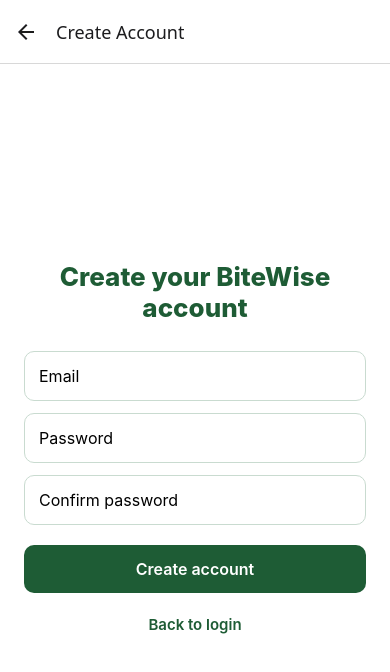
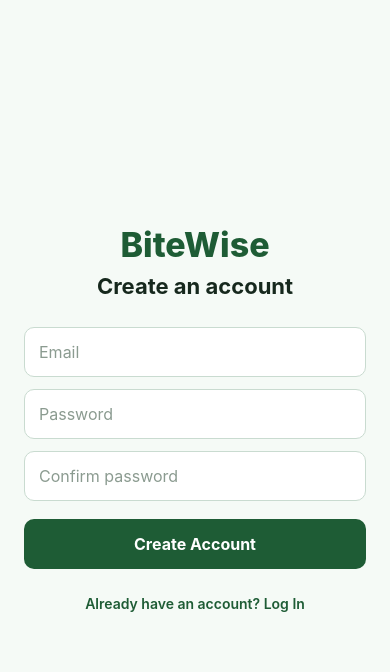
Before and after one commit to Solana-500/BiteWise, a React Native app: screen /SignUp in a window 390 px wide. Shown: the top 672 px of the page. Built offline with nearby package versions, Linux system fonts and the light colour scheme.

Commit message:
Implement Supabase authentication flow

```diff
--- a/App.tsx
+++ b/App.tsx
@@ -1,27 +1,61 @@
+import { useEffect, useState } from 'react'
+import { ActivityIndicator, View } from 'react-native'
 import { NavigationContainer } from '@react-navigation/native'
 import { createNativeStackNavigator } from '@react-navigation/native-stack'
+import type { Session } from '@supabase/supabase-js'
 
 import LoginScreen from './screens/LoginScreen'
 import SignUpScreen from './screens/SignUpScreen'
+import HomeScreen from './screens/HomeScreen'
+import { supabase } from './services/supabase'
 import type { RootStackParamList } from './types/navigation'
 
 const Stack = createNativeStackNavigator<RootStackParamList>()
 
 export default function App() {
+  const [session, setSession] = useState<Session | null>(null)
+  const [loading, setLoading] = useState(true)
+
+  useEffect(() => {
+    async function loadSession() {
+      const {
+        data: { session },
+      } = await supabase.auth.getSession()
+
+      setSession(session)
+      setLoading(false)
+    }
+
+    loadSession()
+
+    const {
+      data: { subscription },
+    } = supabase.auth.onAuthStateChange((_event, updatedSession) => {
+      setSession(updatedSession)
+    })
+
+    return () => subscription.unsubscribe()
+  }, [])
+
+  if (loading) {
+    return (
+      <View style={{ flex: 1, justifyContent: 'center' }}>
+        <ActivityIndicator size="large" color="#1E5C35" />
+      </View>
+    )
+  }
+
   return (
     <NavigationContainer>
-      <Stack.Navigator>
-        <Stack.Screen
-          name="Login"
-          component={LoginScreen}
-          options={{ title: 'BiteWise Login' }}
-        />
-
-        <Stack.Screen
-          name="SignUp"
-          component={SignUpScreen}
-          options={{ title: 'Create Account' }}
-        />
+      <Stack.Navigator screenOptions={{ headerShown: false }}>
+        {session ? (
+          <Stack.Screen name="Home" component={HomeScreen} />
+        ) : (
+          <>
+            <Stack.Screen name="Login" component={LoginScreen} />
+            <Stack.Screen name="SignUp" component={SignUpScreen} />
+          </>
+        )}
       </Stack.Navigator>
     </NavigationContainer>
   )
--- /dev/null
+++ b/screens/HomeScreen.tsx
@@ -0,0 +1,72 @@
+import { Alert, StyleSheet, Text, TouchableOpacity, View } from 'react-native'
+import { supabase } from '../services/supabase'
+
+export default function HomeScreen() {
+  async function handleLogout() {
+    const { error } = await supabase.auth.signOut()
+
+    if (error) {
+      Alert.alert('Logout failed', error.message)
+      return
+    }
+
+    Alert.alert('Logged out', 'You have been logged out successfully.')
+  }
+
+  return (
+    <View style={styles.container}>
+      <Text style={styles.logo}>BiteWise</Text>
+
+      <Text style={styles.title}>You are logged in.</Text>
+
+      <Text style={styles.subtitle}>
+        Your React Native app is now connected to Supabase Auth.
+      </Text>
+
+      <TouchableOpacity style={styles.button} onPress={handleLogout}>
+        <Text style={styles.buttonText}>Log Out</Text>
+      </TouchableOpacity>
+    </View>
+  )
+}
+
+const styles = StyleSheet.create({
+  container: {
+    alignItems: 'center',
+    backgroundColor: '#F5FAF6',
+    flex: 1,
+    justifyContent: 'center',
+    padding: 24,
+  },
+  logo: {
+    color: '#1E5C35',
+    fontSize: 34,
+    fontWeight: '800',
+    marginBottom: 18,
+  },
+  title: {
+    color: '#16281D',
+    fontSize: 22,
+    fontWeight: '700',
+    marginBottom: 8,
+  },
+  subtitle: {
+    color: '#5C7267',
+    fontSize: 15,
+    lineHeight: 22,
+    marginBottom: 26,
+    textAlign: 'center',
+  },
+  button: {
+    alignItems: 'center',
+    backgroundColor: '#B3261E',
+    borderRadius: 10,
+    paddingVertical: 14,
+    width: '100%',
+  },
+  buttonText: {
+    color: '#FFFFFF',
+    fontSize: 16,
+    fontWeight: '700',
+  },
+})
--- a/screens/LoginScreen.tsx
+++ b/screens/LoginScreen.tsx
@@ -8,11 +8,12 @@ import {
   TouchableOpacity,
   View,
 } from 'react-native'
+import type { NativeStackScreenProps } from '@react-navigation/native-stack'
+
 import { supabase } from '../services/supabase'
+import type { RootStackParamList } from '../types/navigation'
 
-type Props = {
-  navigation: any
-}
+type Props = NativeStackScreenProps<RootStackParamList, 'Login'>
 
 export default function LoginScreen({ navigation }: Props) {
   const [email, setEmail] = useState('')
@@ -36,53 +37,56 @@ export default function LoginScreen({ navigation }: Props) {
 
     if (error) {
       Alert.alert('Login failed', error.message)
-      return
     }
-
-    Alert.alert('Success', 'You are logged in.')
   }
 
   return (
     <View style={styles.container}>
       <Text style={styles.logo}>BiteWise</Text>
-
       <Text style={styles.subtitle}>
-        Sign in to your nutrition account.
+        Sign in to continue your nutrition journey.
       </Text>
 
       <TextInput
-        style={styles.input}
-        placeholder="Email"
-        value={email}
-        onChangeText={setEmail}
-        keyboardType="email-address"
         autoCapitalize="none"
         autoCorrect={false}
+        keyboardType="email-address"
+        onChangeText={setEmail}
+        placeholder="Email"
+        placeholderTextColor="#8B9B90"
+        style={styles.input}
+        value={email}
       />
 
       <TextInput
+        onChangeText={setPassword}
+        placeholder="Password"
+        placeholderTextColor="#8B9B90"
+        secureTextEntry
         style={styles.input}
-        placeholder="Password"
         value={password}
-        onChangeText={setPassword}
-        secureTextEntry
       />
 
-      {/* Main Action Button */}
-      {loading ? (
-        <ActivityIndicator size="large" color="#1E5C35" />
-      ) : (
-        <TouchableOpacity style={styles.primaryButton} onPress={handleLogin}>
-          <Text style={styles.primaryButtonText}>Log in</Text>
-        </TouchableOpacity>
-      )}
+      <TouchableOpacity
+        disabled={loading}
+        onPress={handleLogin}
+        style={[styles.button, loading && styles.disabledButton]}
+      >
+        {loading ? (
+          <ActivityIndicator color="#FFFFFF" />
+        ) : (
+          <Text style={styles.buttonText}>Log In</Text>
+        )}
+      </TouchableOpacity>
 
-      {/* Secondary Navigation Button */}
       <TouchableOpacity
-        style={styles.secondaryButton}
+        disabled={loading}
         onPress={() => navigation.navigate('SignUp')}
+        style={styles.linkButton}
       >
-        <Text style={styles.secondaryButtonText}>Create an account</Text>
+        <Text style={styles.linkText}>
+          Don&apos;t have an account? Sign Up
+        </Text>
       </TouchableOpacity>
     </View>
   )
@@ -90,52 +94,60 @@ export default function LoginScreen({ navigation }: Props) {
 
 const styles = StyleSheet.create({
   container: {
+    backgroundColor: '#F5FAF6',
     flex: 1,
     justifyContent: 'center',
     padding: 24,
-    backgroundColor: '#FFFFFF',
   },
   logo: {
     color: '#1E5C35',
-    fontSize: 32,
+    fontSize: 34,
     fontWeight: '800',
+    marginBottom: 8,
     textAlign: 'center',
-    marginBottom: 8,
   },
   subtitle: {
     color: '#5C7267',
     fontSize: 15,
+    lineHeight: 22,
+    marginBottom: 28,
     textAlign: 'center',
-    marginBottom: 28,
   },
   input: {
+    backgroundColor: '#FFFFFF',
     borderColor: '#C9DBD0',
     borderRadius: 10,
     borderWidth: 1,
+    color: '#16281D',
     fontSize: 16,
     marginBottom: 12,
     padding: 14,
   },
-  primaryButton: {
+  button: {
+    alignItems: 'center',
     backgroundColor: '#1E5C35',
+    borderRadius: 10,
+    justifyContent: 'center',
+    marginTop: 6,
+    minHeight: 50,
     paddingVertical: 14,
-    borderRadius: 10,
-    alignItems: 'center',
-    marginTop: 8,
   },
-  primaryButtonText: {
+  disabledButton: {
+    opacity: 0.65,
+  },
+  buttonText: {
     color: '#FFFFFF',
     fontSize: 16,
-    fontWeight: '600',
+    fontWeight: '700',
   },
-  secondaryButton: {
-    paddingVertical: 14,
+  linkButton: {
     alignItems: 'center',
-    marginTop: 8,
+    marginTop: 18,
+    padding: 8,
   },
-  secondaryButtonText: {
+  linkText: {
     color: '#1E5C35',
-    fontSize: 15,
+    fontSize: 14,
     fontWeight: '600',
   },
 })
--- a/screens/SignUpScreen.tsx
+++ b/screens/SignUpScreen.tsx
@@ -8,11 +8,12 @@ import {
   TouchableOpacity,
   View,
 } from 'react-native'
+import type { NativeStackScreenProps } from '@react-navigation/native-stack'
+
 import { supabase } from '../services/supabase'
+import type { RootStackParamList } from '../types/navigation'
 
-type Props = {
-  navigation: any
-}
+type Props = NativeStackScreenProps<RootStackParamList, 'SignUp'>
 
 export default function SignUpScreen({ navigation }: Props) {
   const [email, setEmail] = useState('')
@@ -22,14 +23,14 @@ export default function SignUpScreen({ navigation }: Props) {
 
   async function handleSignUp() {
     if (!email || !password || !confirmPassword) {
-      Alert.alert('Missing information', 'Complete all fields.')
+      Alert.alert('Missing information', 'Please complete all fields.')
       return
     }
 
     if (password.length < 6) {
       Alert.alert(
         'Password too short',
-        'Your password must contain at least 6 characters.'
+        'Use a password with at least 6 characters.'
       )
       return
     }
@@ -41,7 +42,7 @@ export default function SignUpScreen({ navigation }: Props) {
 
     setLoading(true)
 
-    const { error } = await supabase.auth.signUp({
+    const { data, error } = await supabase.auth.signUp({
       email: email.trim(),
       password,
     })
@@ -53,59 +54,70 @@ export default function SignUpScreen({ navigation }: Props) {
       return
     }
 
+    if (!data.session) {
       Alert.alert(
         'Account created',
-      'Your account has been created. Check your email if confirmation is enabled.'
+        'Check your email to confirm your account, then return and log in.'
       )
+    } else {
+      Alert.alert('Account created', 'You are now logged in.')
+    }
 
     navigation.navigate('Login')
   }
 
   return (
     <View style={styles.container}>
-      <Text style={styles.title}>Create your BiteWise account</Text>
+      <Text style={styles.logo}>BiteWise</Text>
+      <Text style={styles.title}>Create an account</Text>
 
       <TextInput
-        style={styles.input}
-        placeholder="Email"
-        value={email}
-        onChangeText={setEmail}
-        keyboardType="email-address"
         autoCapitalize="none"
         autoCorrect={false}
+        keyboardType="email-address"
+        onChangeText={setEmail}
+        placeholder="Email"
+        placeholderTextColor="#8B9B90"
+        style={styles.input}
+        value={email}
       />
 
       <TextInput
+        onChangeText={setPassword}
+        placeholder="Password"
+        placeholderTextColor="#8B9B90"
+        secureTextEntry
         style={styles.input}
-        placeholder="Password"
         value={password}
-        onChangeText={setPassword}
-        secureTextEntry
       />
 
       <TextInput
+        onChangeText={setConfirmPassword}
+        placeholder="Confirm password"
+        placeholderTextColor="#8B9B90"
+        secureTextEntry
         style={styles.input}
-        placeholder="Confirm password"
         value={confirmPassword}
-        onChangeText={setConfirmPassword}
-        secureTextEntry
       />
 
-      {/* Primary Action Button */}
+      <TouchableOpacity
+        disabled={loading}
+        onPress={handleSignUp}
+        style={[styles.button, loading && styles.disabledButton]}
+      >
         {loading ? (
-        <ActivityIndicator size="large" color="#1E5C35" />
+          <ActivityIndicator color="#FFFFFF" />
         ) : (
-        <TouchableOpacity style={styles.primaryButton} onPress={handleSignUp}>
-          <Text style={styles.primaryButtonText}>Create account</Text>
+          <Text style={styles.buttonText}>Create Account</Text>
+        )}
       </TouchableOpacity>
-      )}
 
-      {/* Secondary Navigation Button */}
       <TouchableOpacity
-        style={styles.secondaryButton}
+        disabled={loading}
         onPress={() => navigation.navigate('Login')}
+        style={styles.linkButton}
       >
-        <Text style={styles.secondaryButtonText}>Back to login</Text>
+        <Text style={styles.linkText}>Already have an account? Log In</Text>
       </TouchableOpacity>
     </View>
   )
@@ -113,46 +125,60 @@ export default function SignUpScreen({ navigation }: Props) {
 
 const styles = StyleSheet.create({
   container: {
+    backgroundColor: '#F5FAF6',
     flex: 1,
     justifyContent: 'center',
     padding: 24,
-    backgroundColor: '#FFFFFF',
+  },
+  logo: {
+    color: '#1E5C35',
+    fontSize: 34,
+    fontWeight: '800',
+    marginBottom: 8,
+    textAlign: 'center',
   },
   title: {
-    color: '#1E5C35',
-    fontSize: 26,
-    fontWeight: '800',
+    color: '#16281D',
+    fontSize: 22,
+    fontWeight: '700',
     marginBottom: 28,
     textAlign: 'center',
   },
   input: {
+    backgroundColor: '#FFFFFF',
     borderColor: '#C9DBD0',
     borderRadius: 10,
     borderWidth: 1,
+    color: '#16281D',
     fontSize: 16,
     marginBottom: 12,
     padding: 14,
   },
-  primaryButton: {
+  button: {
+    alignItems: 'center',
     backgroundColor: '#1E5C35',
+    borderRadius: 10,
+    marginTop: 6,
+    minHeight: 50,
+    justifyContent: 'center',
     paddingVertical: 14,
-    borderRadius: 10,
-    alignItems: 'center',
-    marginTop: 8,
   },
-  primaryButtonText: {
+  disabledButton: {
+    opacity: 0.65,
+  },
+  buttonText: {
     color: '#FFFFFF',
     fontSize: 16,
-    fontWeight: '600',
+    fontWeight: '700',
   },
-  secondaryButton: {
-    paddingVertical: 14,
+  linkButton: {
     alignItems: 'center',
-    marginTop: 8,
+    marginTop: 18,
+    padding: 8,
   },
-  secondaryButtonText: {
+  linkText: {
     color: '#1E5C35',
-    fontSize: 15,
+    fontSize: 14,
     fontWeight: '600',
   },
 })
--- a/types/navigation.ts
+++ b/types/navigation.ts
@@ -1,4 +1,5 @@
 export type RootStackParamList = {
   Login: undefined
   SignUp: undefined
+  Home: undefined
 }
```
Lines whose indentation alone changed are shown as unchanged.
